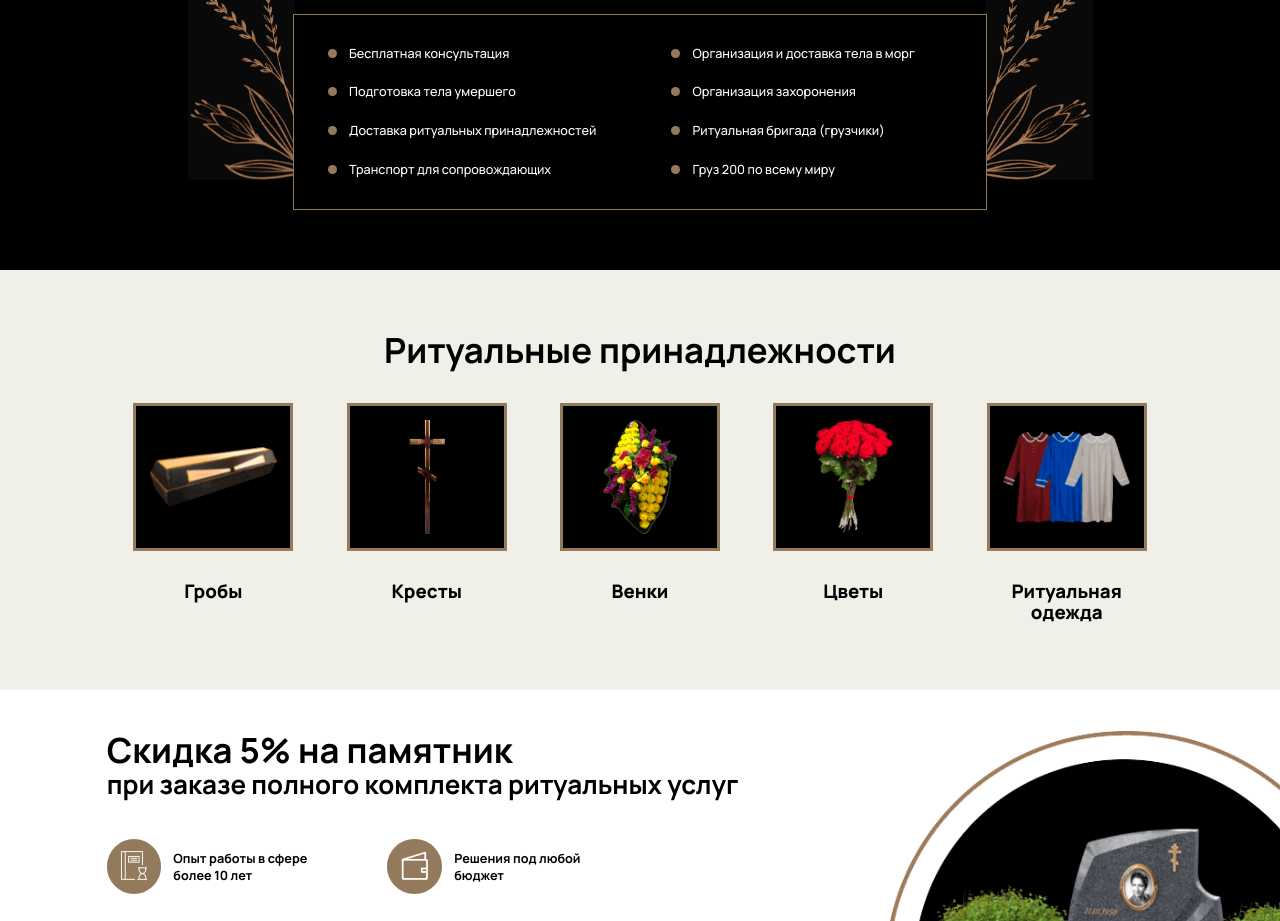
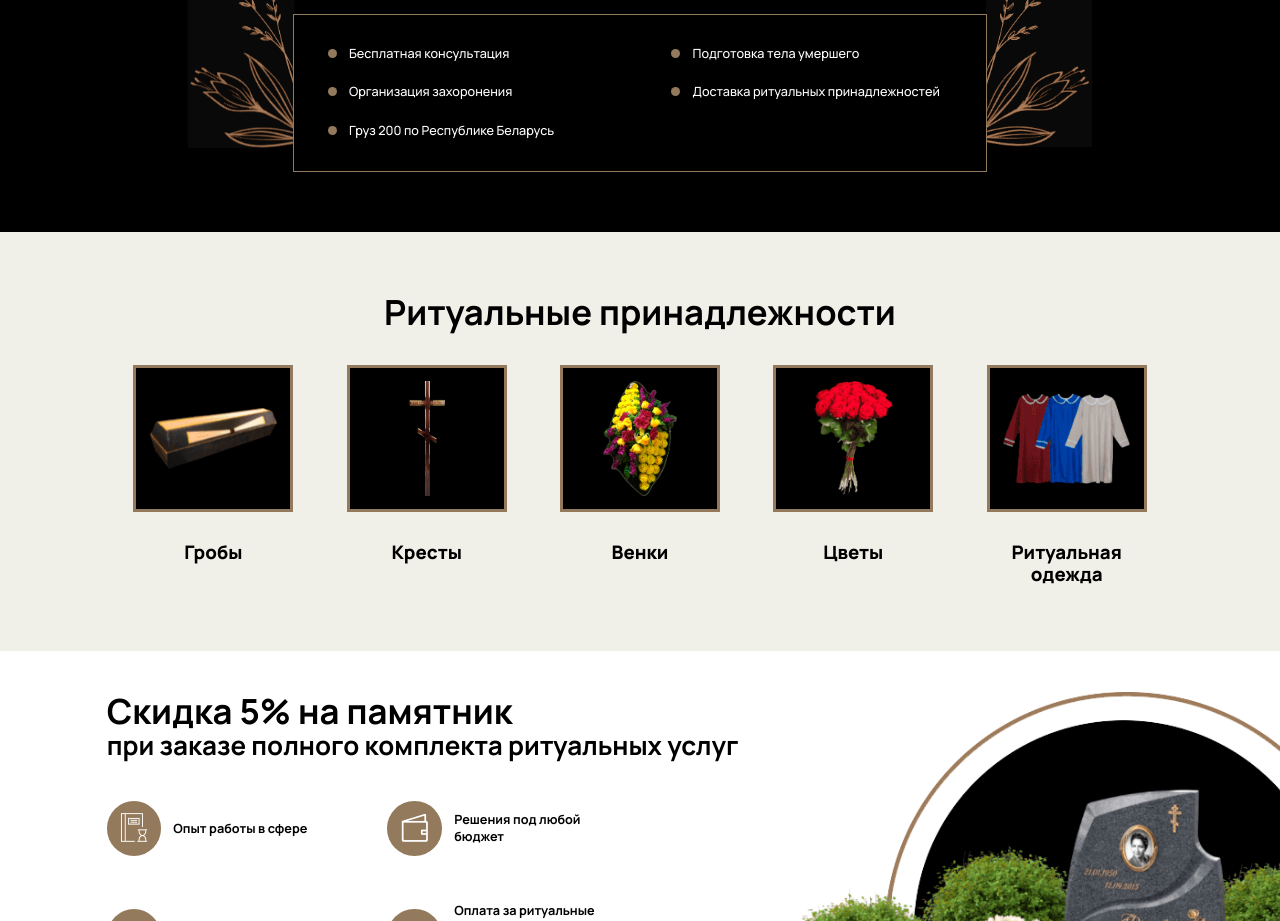
Before and after one commit to RegisCatonium/funeralService, a plain HTML site: page index.html in a window 1280 px wide. Shown: the part 651-1572 px from the top of the page. Drawn offline with Linux system fonts and the light colour scheme; files whose address does not match are found by name.

Commit message:
text edits

```diff
--- a/index.html
+++ b/index.html
@@ -50,13 +50,10 @@
 		<h2 class="section__title">Ритуальные услуги</h2>
 		<ul class="section__list">
 			<li class="section__item">Бесплатная консультация</li>
-			<li class="section__item">Организация и доставка тела в морг</li>
 			<li class="section__item">Подготовка тела умершего</li>
 			<li class="section__item">Организация захоронения</li>
 			<li class="section__item">Доставка ритуальных принадлежностей</li>
-			<li class="section__item">Ритуальная бригада (грузчики)</li>
-			<li class="section__item">Транспорт для сопровождающих</li>
-			<li class="section__item">Груз 200 по всему миру</li>
+			<li class="section__item">Груз 200 по Республике Беларусь</li>
 		</ul>
 	</section> <!-- /section -->
 
@@ -92,15 +89,13 @@
 		<section class="discount">
 			<h2 class="discount__title">Скидка 5% на памятник<span>при заказе полного комплекта ритуальных услуг</span></h2>
 			<ul class="discount__list">
-				<li class="discount__item">Опыт работы в сфере более 10 лет</li>
+				<li class="discount__item">Опыт работы в сфере</li>
 				<li class="discount__item">Решения под любой бюджет</li>
 				<li class="discount__item discount__item_stone">Широкий выбор камня и моделей</li>
 				<li class="discount__item">Оплата за ритуальные услуги и товары осуществляется после выполненных работ</li>
 			</ul>
 		</section>
 	</div>
-
-
 
 	<div class="gray-block">
 		<section class="section" id="monuments">
@@ -128,7 +123,6 @@
 		</section><!-- /section -->
 	</div><!-- /gray-block -->
 
-
 	<section class="section" id="improvement">
 		<h2 class="section__title">Благоустройство мест захоронения</h2>
 		<ul class="section__list">
@@ -142,8 +136,6 @@
 			<li class="section__item">Облицовывание места захоронения плиткой</li>
 		</ul>
 	</section><!-- /section -->
-
-
 
 	<div class="white-block">
 		<section class="section">
```
